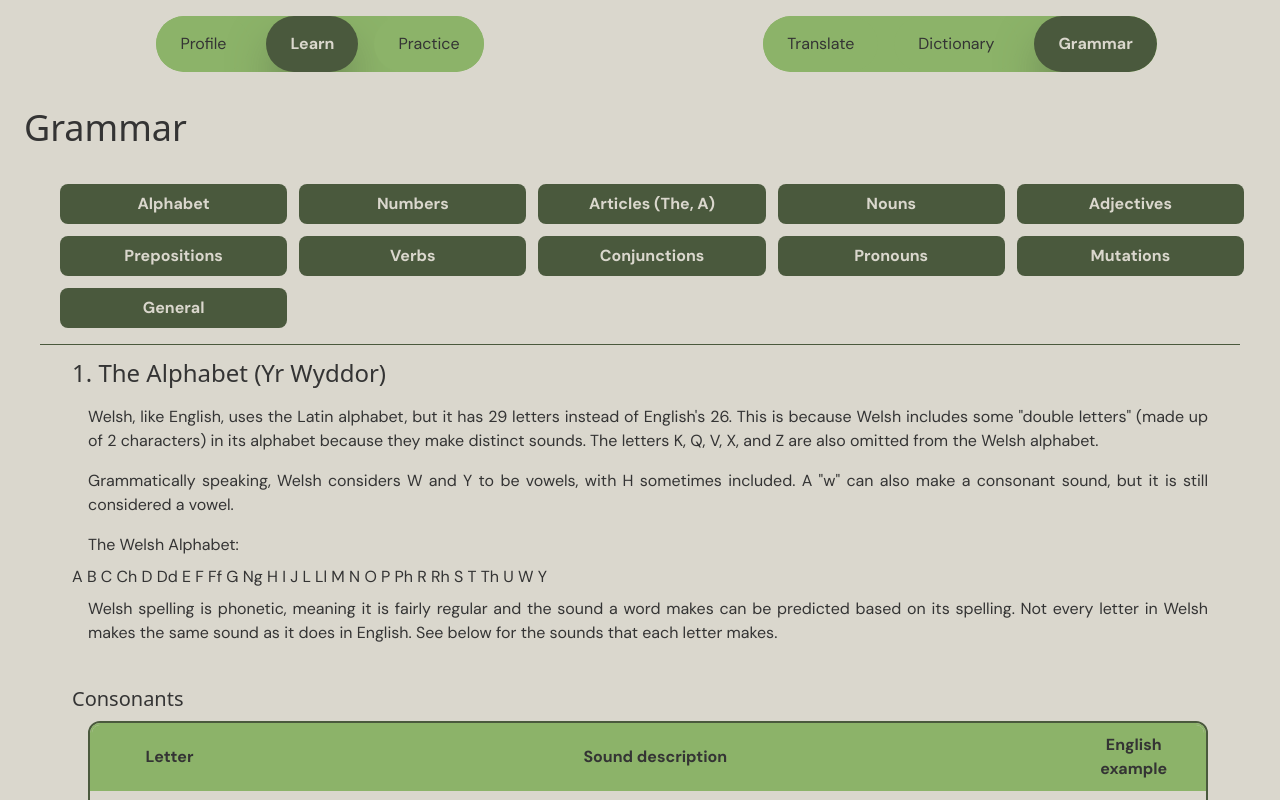
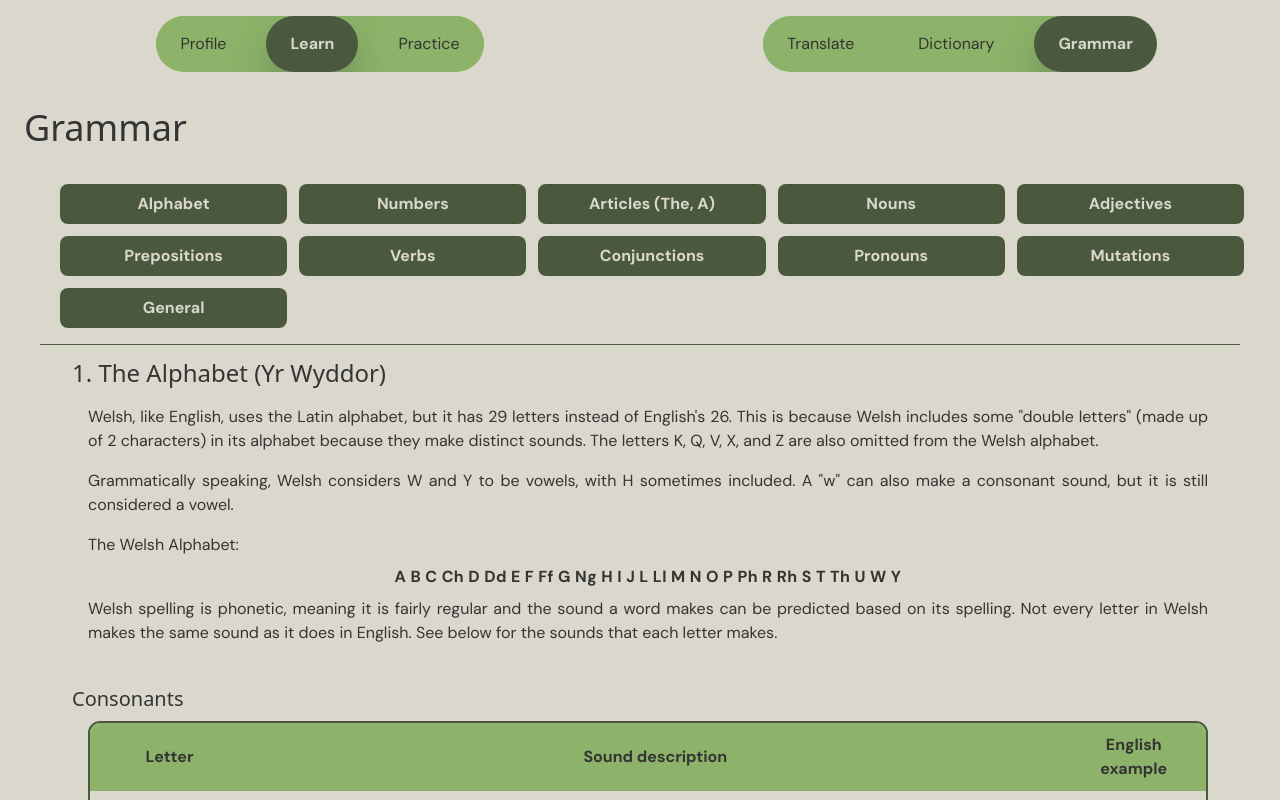
Before and after one commit to cerithf/wrth-sgwrs-v3, a React (Vite) app: page /grammar in a window 1280 px wide. Shown: the top 800 px of the page. Built offline with nearby package versions, Linux system fonts and the light colour scheme; a web font is replaced by a local one.

Commit message:
Enhance Alphabet Grammar Page styling: add margin, center alignment, and bold font to improve presentation

```diff
--- a/src/index.css
+++ b/src/index.css
@@ -163,4 +163,8 @@ p {
   a {
     @apply font-bold text-theme-dark-green underline;
   }
+
+  .alphabet {
+    @apply ml-4 text-center font-bold tracking-wide;
+  }
 }
```
Also changed, not shown: src/data/grammar/01 - Alphabet.md (+1 -1 lines).
